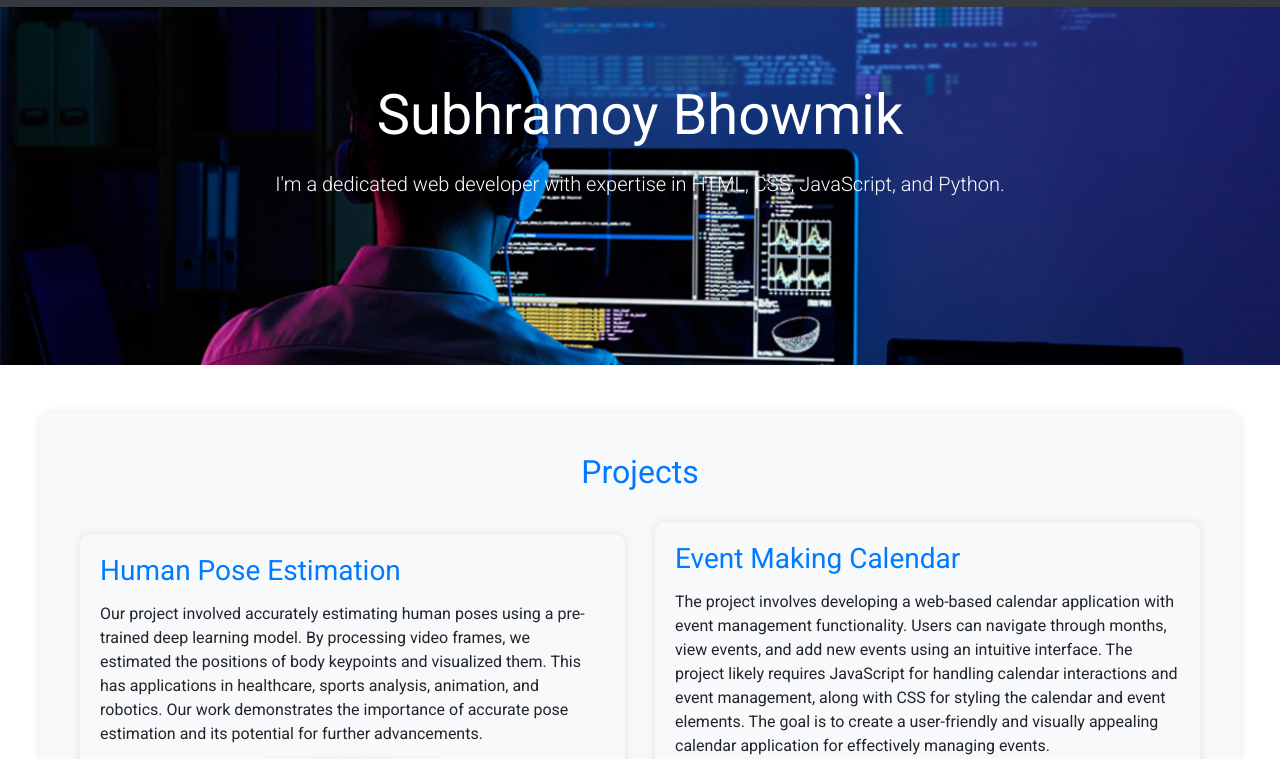
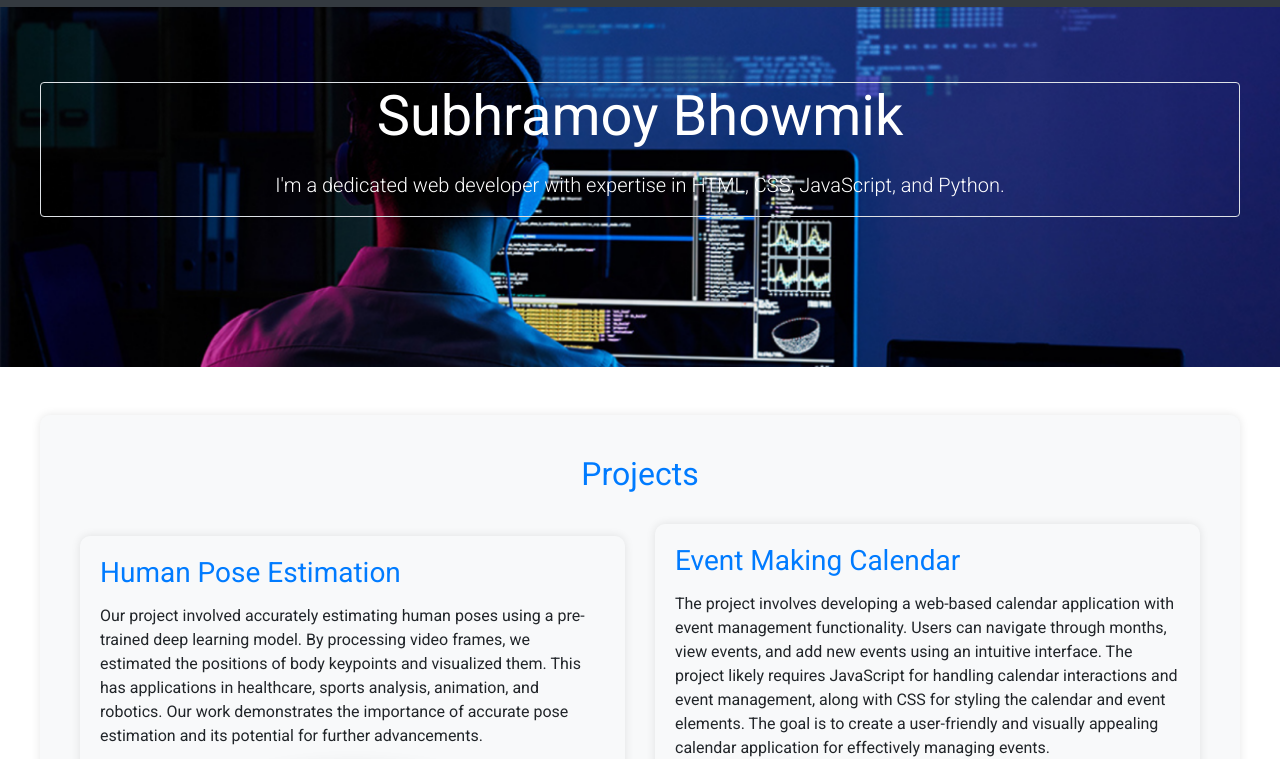
Before and after one commit to subhra03/my-portfolio-website, a plain HTML site: page index.html in a window 1280 px wide. Shown: the part 68-827 px from the top of the page. Drawn offline with nearby package versions, Linux system fonts and the light colour scheme.

Commit message:
Update index.html

```diff
--- a/index.html
+++ b/index.html
@@ -45,7 +45,7 @@
   </nav>
 
   <div class="hero" id="Home" data-aos="fade-up">
-    <div class="container text-center">
+    <div class="container text-center border rounded">
       <h1>Subhramoy Bhowmik</h1>
       <p class="lead">I'm a dedicated web developer with expertise in HTML, CSS, JavaScript, and Python.</p>
     </div>
```
